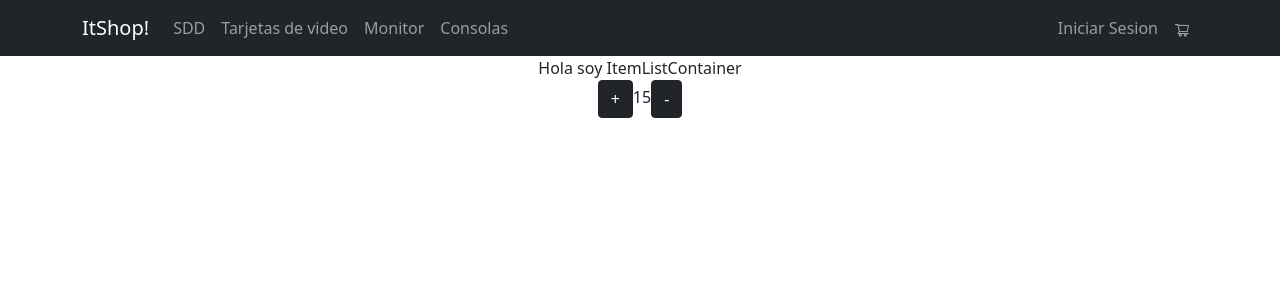
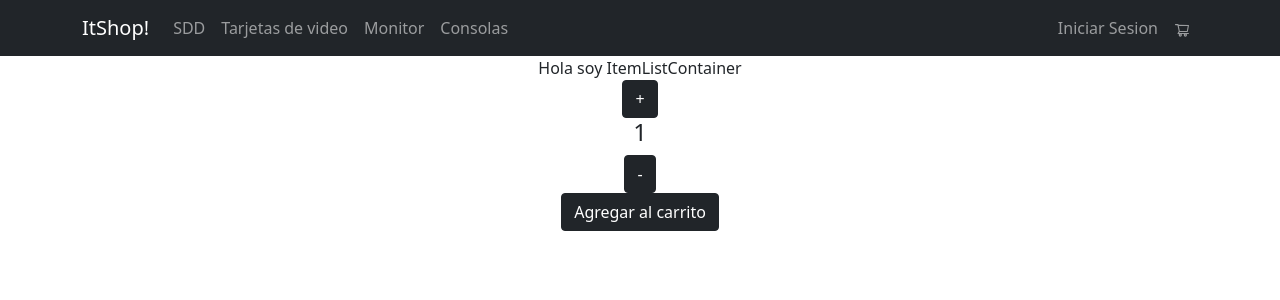
Before and after one commit to Nohelia89/ecommerce-yanibelli, a React (Create React App) app: page / in a window 1280 px wide. Shown: the top 300 px of the page. Built offline with nearby package versions, Linux system fonts and the light colour scheme.

Commit message:
logica terminada carrito

```diff
--- a/src/App.jsx
+++ b/src/App.jsx
@@ -12,7 +12,7 @@ function App() {
     <div className = "App" >
 <NavBar/>
 <ItemListContainer saludo="Hola soy ItemListContainer" />
-<Contador stock="10" inicial = "1" onAdd="5"/>
+<Contador stock={10} inicial = {1} />
 
 
         </div >
--- a/src/components/Contador/Contador.jsx
+++ b/src/components/Contador/Contador.jsx
@@ -1,24 +1,37 @@
 import React, { useState } from 'react'
 import Button from 'react-bootstrap/Button';
-function Contador({stock,inicial, onAdd}) {
+function Contador({stock,inicial}) {
 
-const [count, setCount] = useState (inicial+onAdd)
-console.log (count)
+const [count, setCount] = useState (inicial)
+
 const handleSum = () => {
-setCount (count +1)
+    if (count< stock){
+setCount (count +1)}
 }
 const handleRest = () => {
-    if ((count > 0) && stock>0 )
+    if ((count > 1) && stock>0 )
     setCount (count -1)
 
     }
+
+    const onAdd = () => {
+        if (!stock<1)
+        console.log(count)
+        else
+        console.log("Sin stock")
+        }
+
   return (
       <>
 
     <Button variant="dark" onClick={handleSum}>+</Button>
-    <label>{count}</label>
+    <h4>{count}</h4>
+
     <Button variant="dark" onClick={handleRest}>-</Button>
+    <div>
 
+    <Button variant="dark" onClick={onAdd}>Agregar al carrito</Button>
+    </div>
     </>
 
   )
```
